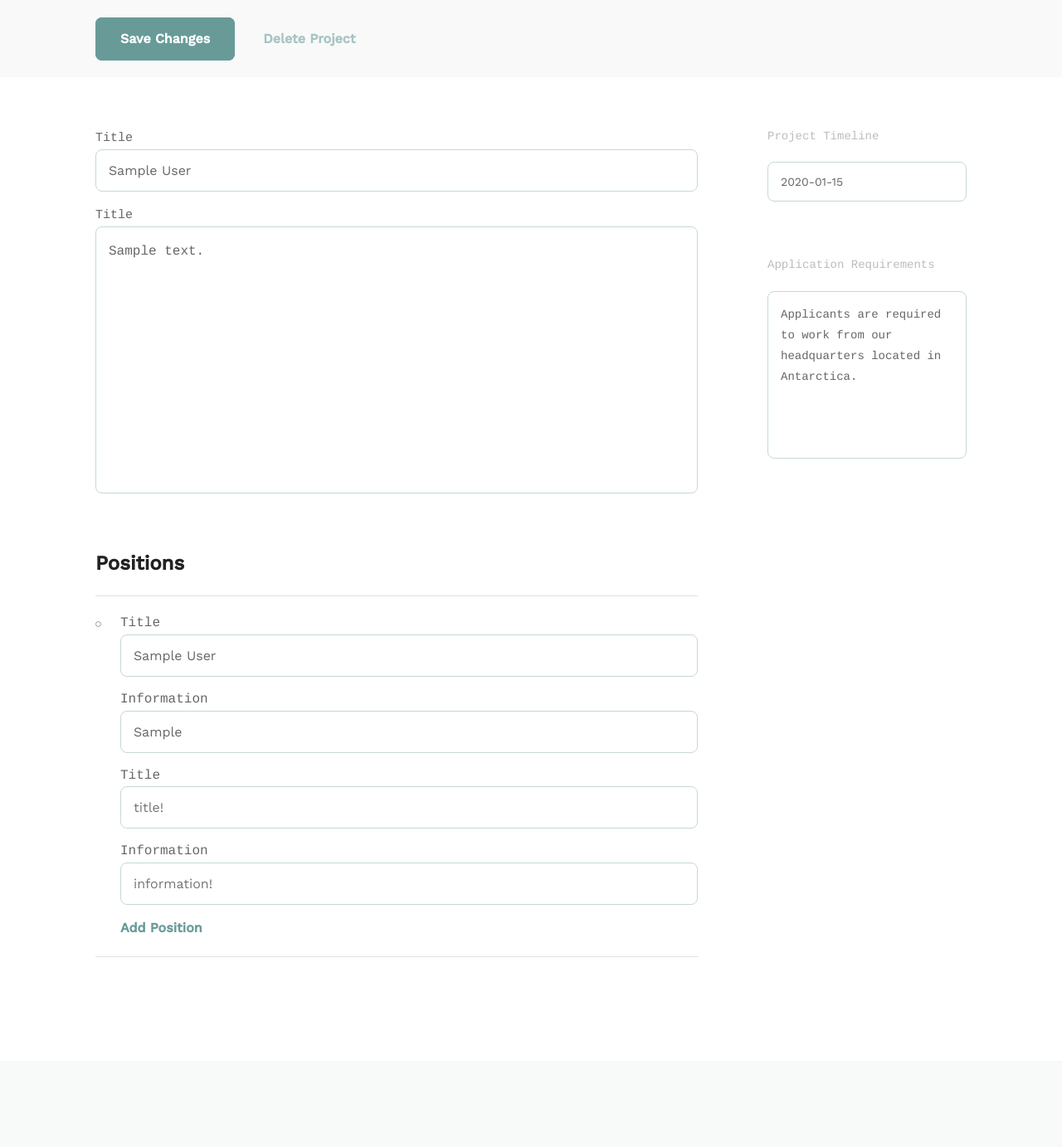
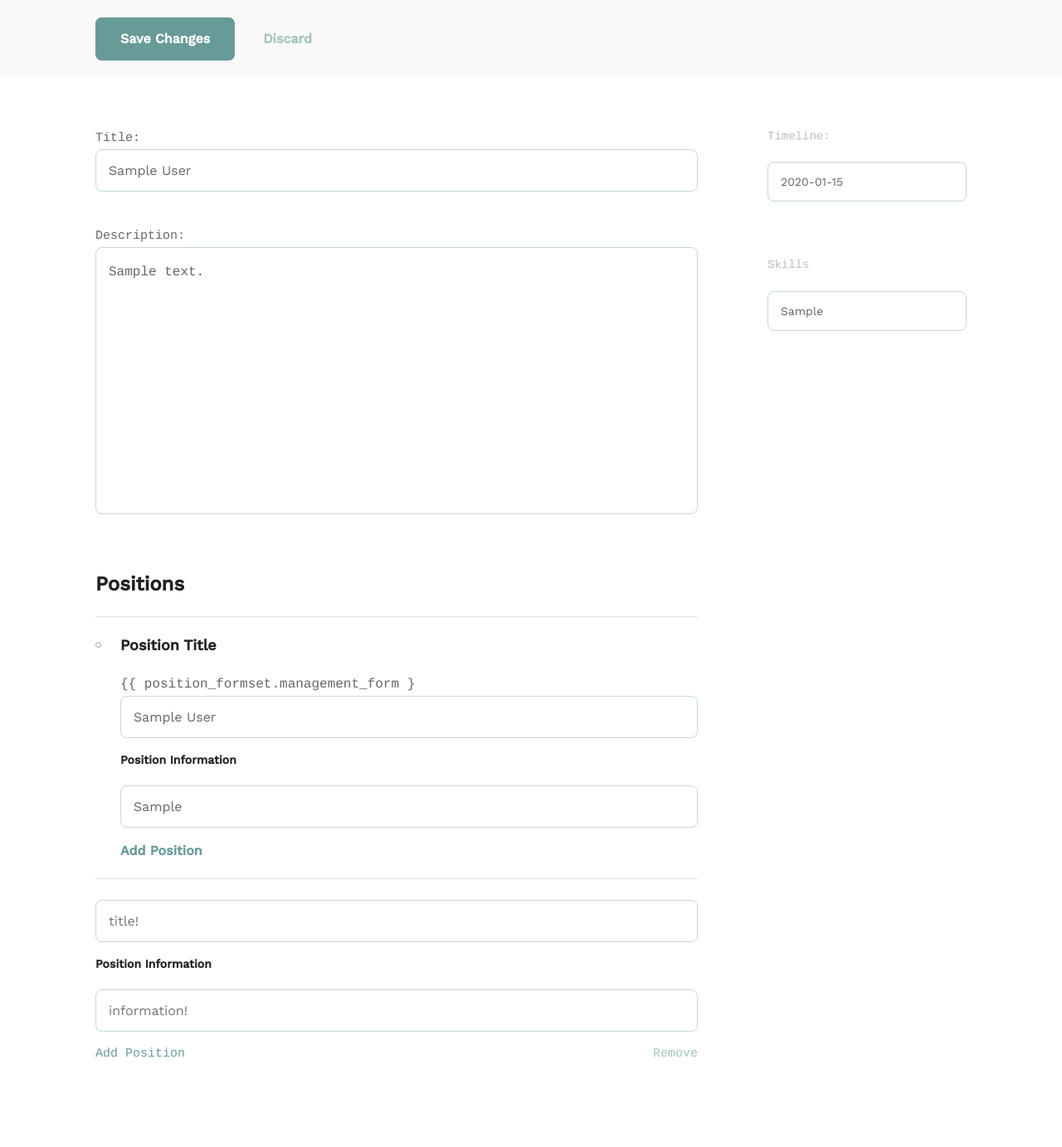
Before and after one commit to Hoessein/social-league-builder, a Django app: page /profile/project/1/update/ in a window 1280 px wide. Shown: the part 170-1553 px from the top of the page at 83% size. Before the commit the page ends 1324 px from the top, so only its background shows below. Run offline with Django 3.2, Linux system fonts and the light colour scheme; tables that the repository leaves empty hold one stand-in row (values such as "Sample post").

Commit message:
add position finally working!!!!!!!!

```diff
--- a/team_builder/assets/js/global.js
+++ b/team_builder/assets/js/global.js
@@ -5,19 +5,40 @@
 
 
 
-  //Cloner for infinite input lists
-  $(".circle--clone--list").on("click", ".circle--clone--add", function(){
+ //Cloner for infinite input lists
+$(".circle--clone--list").on("click", ".circle--clone--add", function () {
     var parent = $(this).parent("li");
     var copy = parent.clone();
     parent.after(copy);
-    copy.find("input, textarea, select").val("");
+    copy.find("input[type='text'], textarea, select").val("");
     copy.find("*:first-child").focus();
+    updatePositions();
+
   });
 
-  $(".circle--clone--list").on("click", "li:not(:only-child) .circle--clone--remove", function(){
+  $(".circle--clone--list").on("click", "li:not(:only-child) .circle--clone--remove", function () {
     var parent = $(this).parent("li");
     parent.remove();
+    updatePositions();
   });
+
+  function updatePositions() {
+    var listPositions = $("ul.circle--clone--list li");
+    listPositions.each(function (i) {
+
+      var position_TOTAL_FORMS = $(this).find('#id_position-TOTAL_FORMS');
+      position_TOTAL_FORMS.val(listPositions.length);
+
+      var title = $(this).find("input[id*='-title']");
+      title.attr("name", "position-" + i + "-title");
+      title.attr("id", "id_position-" + i + "-title");
+
+      var information = $(this).find("input[id*='-information']");
+      information.attr("name", "position-" + i + "-information");
+      information.attr("id", "id_position-" + i + "-information");
+
+    });
+  }
 
   // Adds class to selected item
   $(".circle--pill--list a").click(function() {
--- a/team_builder/user_profile/templates/user_profile/project_edit.html
+++ b/team_builder/user_profile/templates/user_profile/project_edit.html
@@ -2,17 +2,15 @@
 
 {% block body_content %}
 
+<form method="POST" enctype="multipart/form-data">
+  {% csrf_token %}
 
-<form method="POST" enctype="multipart/form-data">
-{% csrf_token %}
 
- <div class="circle--actions--bar">
+  <div class="circle--actions--bar">
     <div class="bounds">
       <div class="grid-100">
         <button type="submit" class="button button-primary">Save Changes</button>
-  <!--<button type="submit" class="button button-primary icon-on-left">Save Changes</button>-->
-
-        <a class="button button-text" href="index.html">Delete Project</a>
+        <a class="button button-text" href="index.html">Discard</a>
       </div>
     </div>
   </div>
@@ -20,61 +18,52 @@
   <div class="bounds circle--page circle--article">
     <div class="grid-70">
       <div class="circle--article--body">
-        {{ project_form.title.errors }}
-        {{ project_form.title.label }}
-        {{ project_form.title }}
-
-        {{ project_form.description.errors }}
-        {{ project_form.title.label }}
-        {{ project_form.description }}
+        {{ project_form.errors }}
+        {{ project_form.title.label }}:
+        <p>{{ project_form.title }}</p>
+        {{ project_form.description.label }}:
+        <p> {{ project_form.description }}</p>
       </div>
 
       <div class="circle--project--positions">
         <h2>Positions</h2>
 
         <ul class="circle--group--list circle--clone--list">
+          <li>
+          <h3>Position Title</h3>
+            {{ position_formset.management_form }
+            {% for form in position_formset %}
+            {{ form.title }}
 
+          <h5>Position Information</h5>
 
-          <li>
-            {% for position_form in position_forms %}
-            {{ position_form.title.errors }}
-            {{ position_form.title.label }}
-            {{ position_form.title }}
-
-            {{ position_form.information.errors }}
-            {{ position_form.information.label }}
-                        <a class="circle--clone--remove">Remove</a>
+            {{ form.information }}
+            <a class="circle--clone--add" id="add_position">Add Position</a>
             <a class="circle--clone--remove">Remove</a>
-            <a class="circle--clone--remove">Remove</a>
-            <a class="circle--clone--remove">Remove</a>
-
-            {{ position_form.information }}
-
-            {% endfor %}
-
-            <a class="circle--clone--add">Add Position</a>
           </li>
         </ul>
-
+        {% endfor %}
 
       </div>
-
     </div>
 
     <div class="grid-25 grid-push-5">
+
       <div class="circle--secondary--module">
-        {{ project_form.timeline.errors }}
-
-        <h3>Project Timeline</h3>
-        <!--<textarea placeholder="Time estimate" class="circle&#45;&#45;textarea&#45;&#45;input"></textarea>-->
+        <h3>{{ project_form.timeline.label }}:</h3>
         {{ project_form.timeline }}
       </div>
+
+
       <div class="circle--secondary--module">
-        <h3>Application Requirements</h3>
-        <textarea>Applicants are required to work from our headquarters located in Antarctica.</textarea>
+        <h3>Skills</h3>
+        {{ project_form.project_skill }}
       </div>
 
     </div>
   </div>
 </form>
 {% endblock %}
+
+
+<!-- create_normal.html :: part 4 -->
--- a/team_builder/user_profile/templates/user_profile/project_new.html
+++ b/team_builder/user_profile/templates/user_profile/project_new.html
@@ -38,7 +38,7 @@
           <h5>Position Information</h5>
 
             {{ form.information }}
-            <a class="circle--clone--add">Add Position</a>
+            <a class="circle--clone--add" id="add_position">Add Position</a>
             <a class="circle--clone--remove">Remove</a>
           </li>
         </ul>
@@ -54,6 +54,7 @@
         {{ project_form.timeline }}
       </div>
 
+
       <div class="circle--secondary--module">
         <h3>Skills</h3>
         {{ project_form.project_skill }}
--- a/team_builder/user_profile/urls.py
+++ b/team_builder/user_profile/urls.py
@@ -12,7 +12,7 @@
 
         path('project/<int:pk>/', views.ProjectView.as_view(), name='project'),
         path('project/<int:pk>/update/', views.edit_project, name='project-update'),
-        path('project/<int:pk>/apply/', views.apply_position, name='apply_position'),
+        path('project/<int:project_pk>/apply/<int:position_pk>/', views.apply_position, name='apply_position'),
         path('applications/applicant/<int:applicant_pk>/reject', views.reject_application,
              name='reject_application'),
 
--- a/team_builder/user_profile/views.py
+++ b/team_builder/user_profile/views.py
@@ -19,6 +19,7 @@
 from .models import Profile, Project, ProjectPosition, Applicant, ProjectSkill, ProfileSkill
 
 from . import forms
+
 
 def index(request):
     return render(request, 'index.html')
@@ -45,8 +46,6 @@
         profile_form = forms.EditProfileForm(instance=instance)
         user_form = forms.EditUserForm(request.POST or None, instance=request.user,)
         skill_form = forms.ProfileSkillForm(instance=skill_instance)
-
-
 
     return render(request,
                   'user_profile/profile_edit.html',
@@ -108,19 +107,20 @@
         # you have already applied
         # maak een lijst met gebruikers
         # kijk of inlgelogde gebruiker in die lijst zit
-        position = ProjectPosition.objects.get(project__id=self.kwargs.get('pk'))
-        hey = position.applicant_set.all()
-        lista = []
+        context['positions'] = ProjectPosition.objects.filter(project__id=self.kwargs.get('pk'))
 
-        for x in hey:
-            lista.append(x.name.pk)
-            print(lista)
-
-        context['popo'] = lista
-
-        # You are the project owner.
+        # applicants = position.applicant_set.all()
+        # lista = []
+        #
+        # for x in hey:
+        #     lista.append(x.name.pk)
+        #     print(lista)
+        #
+        # context['popo'] = lista
+        user_list = 'hhhhh'
 
         context['project'] = Project.objects.get(pk=self.kwargs.get('pk'))
+        context['user_list'] = user_list
 
 
         return context
@@ -209,33 +209,35 @@
     position = ProjectPosition.objects.filter(project__id=pk)
 
     if request.method == 'POST':
-        position_forms = forms.PositionModelFormset(request.POST, queryset=position, prefix='position')
+        position_formset = forms.PositionModelFormset(request.POST, queryset=position, prefix='position')
         project_form = forms.CreateProjectForm(request.POST, instance=project, prefix='project')
 
         # # print('i can make it past here')
         # print('TEST', position_form.data)
         # print('TEST', project_form.data)
 
-        if  position_forms.is_valid() and project_form.is_valid():
-            project = project_form.save()
+        if project_form.is_valid() and position_formset.is_valid():
 
+            project = project_form.save(commit=False)
+            project.owner = request.user
+            project.save()
+            print(project, 'DIT IS PROJECTTTTTTTTTTTTTT')
 
-            #relation hasn't been made yet.
-            position = position_forms.save(commit=False)
-
-            position.project = project
-            position.save()
-            project.save()
-            return redirect('profile:project', pk=pk)
+            for form in position_formset:
+                position = form.save(commit=False)
+                position.project = project
+                position.save()
+                print(position, 'DIT IS POSITIONNNNNNNNNNNN')
+            return redirect('profile:my_profile', pk=pk)
 
     else:
         project_form = forms.CreateProjectForm(instance=project, prefix='project')
-        position_forms = forms.PositionModelFormset(queryset=position, prefix='position')
+        position_formset = forms.PositionModelFormset(queryset=position, prefix='position')
 
     return render(request,
                   'user_profile/project_edit.html',
                   {'project_form': project_form,
-                   'position_forms': position_forms,
+                   'position_formset': position_formset,
                    }
                   )
 
@@ -265,14 +267,22 @@
 #                    }
 #                   )
 #
-def apply_position(request, pk):
-    project = get_object_or_404(Project, pk=pk)
-    position = ProjectPosition.objects.get(project__id=project.pk)
-    pending_status = position.applicant_set.create(status='p', name=request.user)
-    pending_status.save()
-    print("STATUS AANGEPAST!", pending_status)
+def apply_position(request, project_pk, position_pk):
+    project = get_object_or_404(Project, pk=project_pk)
+    positions = ProjectPosition.objects.filter(project__id=project.pk,)
+    print(position_pk, 'OALKJDFLKAJDSFLKAJSDLFKJ')
+    kk = ProjectPosition.objects.get(id=position_pk)
+    print(kk.applicant_set.all(), 'hopi')
 
-    return redirect('profile:project', pk=project.pk)
+    for position in positions:
+        if position.pk == position_pk:
+            pending_status = position.applicant_set.create(status='p', name=request.user)
+            pending_status.save()
+            print("STATUS AANGEPAST!", pending_status)
+
+        # for applicant in position.applicant_set.all().values('name'):
+
+        return redirect('profile:project', pk=project.pk)
 
 def reject_application(request, applicant_pk):
     # project = get_object_or_404(Project, pk=project_pk)
```
Also changed, not shown: team_builder/user_profile/templates/user_profile/project.html (+10 -8 lines).
